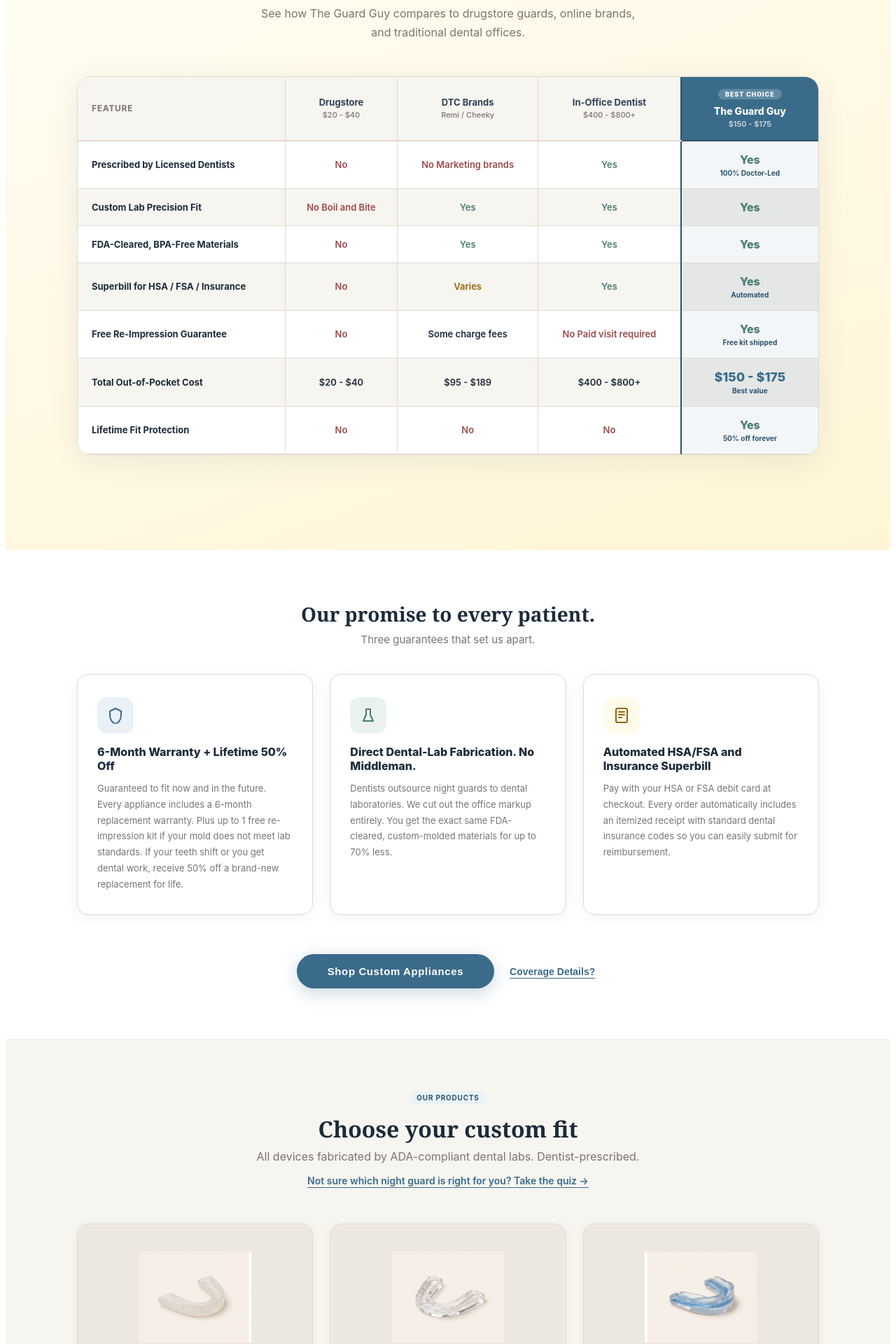
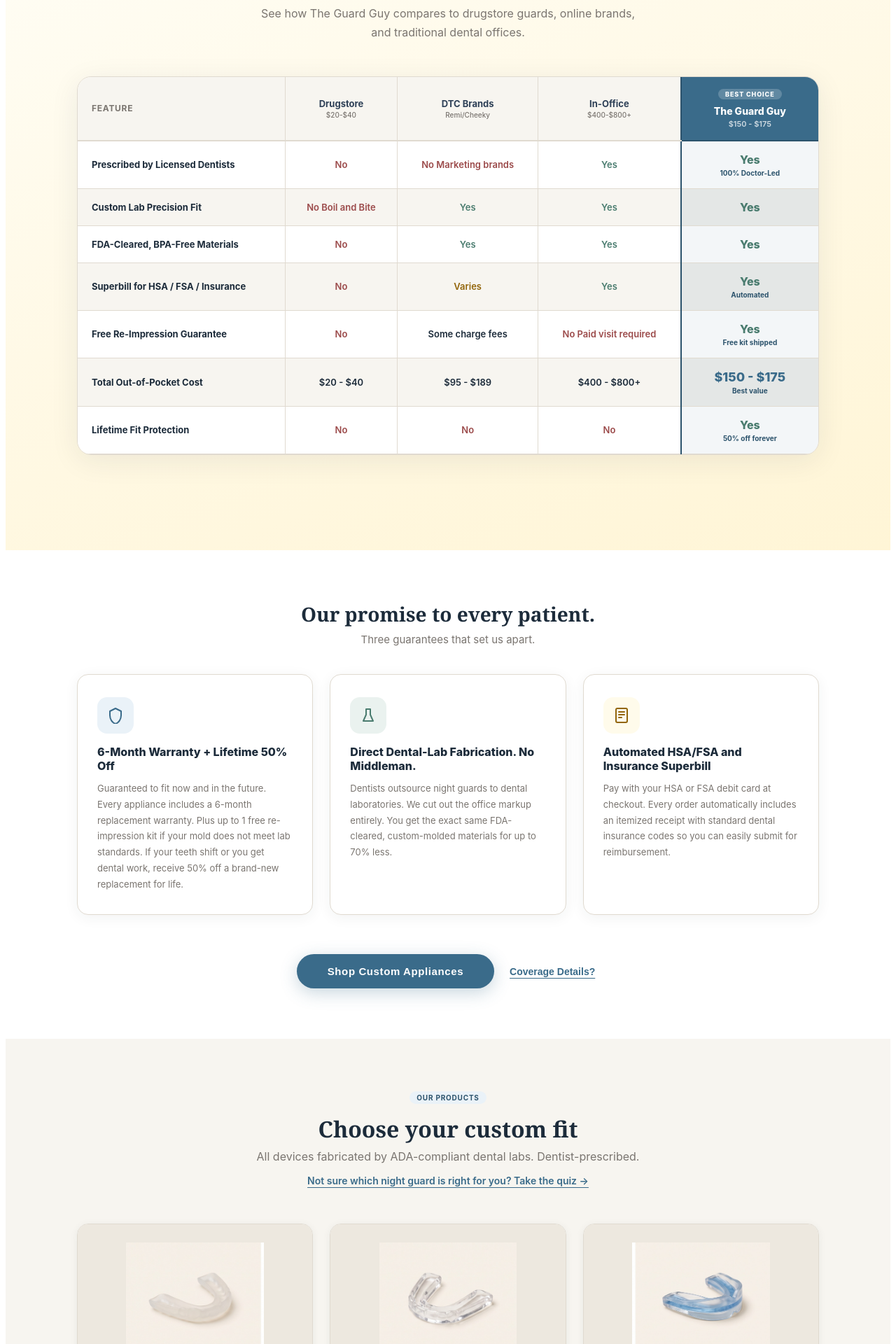
Before and after one commit to brockbenson781-boop/the-guard-guy, a React (Vite) app: page / in a window 1280 px wide. Shown: the part 2740-4660 px from the top of the page at 70% size. Built offline with nearby package versions, Linux system fonts and the light colour scheme.

Commit message:
vercel.json index.html vite.config.js package-lock.json package.json src README.md public dist api

```diff
--- a/src/TheGuardGuy.jsx
+++ b/src/TheGuardGuy.jsx
@@ -2763,15 +2763,15 @@
 
 
 // ── PRODUCT CARD ─────────────────────────────────────────────────────────────
-const ProductCard=({product,onBuy,onLearn})=>(
+const ProductCard=({product,onBuy,onLearn})=>{ const isMobile=useIsMobile(); return (
   <div style={{background:"#fff",borderRadius:16,border:"1.5px solid "+COLORS.border,overflow:"hidden",boxShadow:"0 2px 12px rgba(28,43,58,0.06)",display:"flex",flexDirection:"column",transition:"box-shadow 0.18s"}}
     onMouseEnter={e=>{e.currentTarget.style.boxShadow="0 8px 32px rgba(28,43,58,0.12)";}}
     onMouseLeave={e=>{e.currentTarget.style.boxShadow="0 2px 12px rgba(28,43,58,0.06)";}}>
-    <div style={{background:COLORS.sand,padding:"24px",display:"flex",justifyContent:"center",alignItems:"center",height:160}}>
-      <img src={PRODUCT_IMAGES[product.id]} alt={product.name} style={{maxHeight:130,maxWidth:"90%",objectFit:"contain"}}/>
+    <div style={{background:COLORS.sand,padding:"16px",display:"flex",justifyContent:"center",alignItems:"center",height:180}}>
+      <img src={PRODUCT_IMAGES[product.id]} alt={product.name} style={{height:160,maxWidth:"90%",objectFit:"contain"}}/>
     </div>
     <div style={{padding:"20px 22px 22px",display:"flex",flexDirection:"column",flex:1}}>
-      <h3 style={{fontSize:16,fontWeight:700,color:COLORS.navy,margin:"0 0 8px"}}>{product.name}</h3>
+      <h3 style={{fontSize:isMobile?15:16,fontWeight:700,color:COLORS.navy,margin:"0 0 8px"}}>{product.name}</h3>
       <p style={{fontSize:13,color:COLORS.muted,lineHeight:1.65,margin:"0 0 6px"}}>{product.desc} <button onClick={()=>onLearn&&onLearn(product)} style={{background:"none",border:"none",color:COLORS.clinicalBlue,fontSize:12,fontWeight:600,cursor:"pointer",textDecoration:"underline",textUnderlineOffset:"3px",padding:0,display:"inline",fontFamily:"inherit"}}>Learn more</button></p>
       <div style={{flex:1}}/>
       <div style={{display:"flex",gap:8,marginBottom:16,minHeight:56}}>
@@ -2785,16 +2785,17 @@
       <div style={{paddingTop:14,borderTop:"1px solid "+COLORS.border,marginTop:"auto"}}>
         <div style={{display:"flex",alignItems:"center",justifyContent:"space-between",marginBottom:6}}>
           <div>
-            <span style={{fontSize:22,fontWeight:800,color:COLORS.navy,fontFamily:"Georgia, serif"}}>${product.price}</span>
+            <span style={{fontSize:isMobile?20:22,fontWeight:800,color:COLORS.navy,fontFamily:"Georgia, serif"}}>${product.price}</span>
             <span style={{fontSize:12,color:COLORS.muted,marginLeft:4}}>one-time</span>
           </div>
-          <Btn variant="primary" size="sm" onClick={()=>onBuy(product)}>Get Started</Btn>
+          <Btn variant="primary" size={isMobile?"md":"sm"} onClick={()=>onBuy(product)}>Get Started</Btn>
         </div>
         <div style={{fontSize:10,color:"#92650A",fontWeight:600}}>FSA/HSA eligible - Superbill included</div>
       </div>
     </div>
   </div>
 );
+};
 
 // ── SUPERBILL PAGE ────────────────────────────────────────────────────────────
 const SuperbillPage=({setView})=>{ const isMobile=useIsMobile(); return (
@@ -3193,19 +3194,20 @@
                 <h2 style={{fontSize:"clamp(22px,3.5vw,34px)",fontWeight:800,color:COLORS.navy,fontFamily:"Georgia, serif",margin:"0 0 12px",lineHeight:1.2}}>Why pay $600 at the dentist when you get the same lab fit for $150?</h2>
                 <p style={{fontSize:16,color:COLORS.muted,maxWidth:560,margin:"0 auto",lineHeight:1.7}}>See how The Guard Guy compares to drugstore guards, online brands, and traditional dental offices.</p>
               </div>
-              <div style={{borderRadius:20,overflow:"hidden",border:"1px solid "+COLORS.border,boxShadow:"0 8px 40px rgba(28,43,58,0.08)",marginBottom:64}}>
-                <div style={{overflowX:"auto"}}>
-                  <table style={{width:"100%",borderCollapse:"collapse",minWidth:640}}>
+              <div style={{borderRadius:20,overflow:"hidden",border:"1px solid "+COLORS.border,boxShadow:"0 8px 40px rgba(28,43,58,0.08)",marginBottom:isMobile?32:64}}>
+                {isMobile&&<div style={{background:COLORS.clinicalBlueLight,padding:"8px 16px",fontSize:11,color:COLORS.clinicalBlue,fontWeight:600,textAlign:"center",borderBottom:"1px solid "+COLORS.border}}>← Swipe to compare →</div>}
+                <div style={{overflowX:"auto",WebkitOverflowScrolling:"touch"}}>
+                  <table style={{width:"100%",borderCollapse:"collapse",minWidth:isMobile?500:640}}>
                     <thead>
                       <tr>
-                        <th style={{padding:"20px 20px",background:COLORS.canvas,textAlign:"left",fontSize:12,fontWeight:700,color:COLORS.muted,letterSpacing:"0.06em",textTransform:"uppercase",borderBottom:"2px solid "+COLORS.border,width:"28%"}}>Feature</th>
-                        {[{label:"Drugstore",sub:"$20 - $40"},{label:"DTC Brands",sub:"Remi / Cheeky"},{label:"In-Office Dentist",sub:"$400 - $800+"}].map((col,i)=>(
-                          <th key={i} style={{padding:"20px 16px",background:COLORS.canvas,textAlign:"center",fontSize:13,fontWeight:700,color:COLORS.navyLight,borderBottom:"2px solid "+COLORS.border,borderLeft:"1px solid "+COLORS.border}}>
+                        <th style={{padding:isMobile?"14px 12px":"20px 20px",background:COLORS.canvas,textAlign:"left",fontSize:isMobile?11:12,fontWeight:700,color:COLORS.muted,letterSpacing:"0.06em",textTransform:"uppercase",borderBottom:"2px solid "+COLORS.border,width:"28%"}}>Feature</th>
+                        {[{label:"Drugstore",sub:"$20-$40"},{label:"DTC Brands",sub:"Remi/Cheeky"},{label:"In-Office",sub:"$400-$800+"}].map((col,i)=>(
+                          <th key={i} style={{padding:isMobile?"14px 10px":"20px 16px",background:COLORS.canvas,textAlign:"center",fontSize:isMobile?11:13,fontWeight:700,color:COLORS.navyLight,borderBottom:"2px solid "+COLORS.border,borderLeft:"1px solid "+COLORS.border}}>
                             <div>{col.label}</div>
-                            <div style={{fontSize:11,fontWeight:500,color:COLORS.muted,marginTop:3}}>{col.sub}</div>
+                            <div style={{fontSize:10,fontWeight:500,color:COLORS.muted,marginTop:2}}>{col.sub}</div>
                           </th>
                         ))}
-                        <th style={{padding:"0",background:COLORS.clinicalBlue,textAlign:"center",borderBottom:"2px solid "+COLORS.clinicalBlueDark,borderLeft:"2px solid "+COLORS.clinicalBlueDark,position:"relative",minWidth:160}}>
+                        <th style={{padding:"0",background:COLORS.clinicalBlue,textAlign:"center",borderBottom:"2px solid "+COLORS.clinicalBlueDark,borderLeft:"2px solid "+COLORS.clinicalBlueDark,position:"relative",minWidth:isMobile?120:160}}>
                           <div style={{padding:"12px 16px 16px"}}>
                             <div style={{display:"inline-block",background:"rgba(255,255,255,0.2)",color:"#fff",fontSize:9,fontWeight:800,letterSpacing:"0.1em",textTransform:"uppercase",padding:"2px 10px",borderRadius:20,marginBottom:8}}>Best Choice</div>
                             <div style={{fontSize:14,fontWeight:800,color:"#fff"}}>The Guard Guy</div>
```
Also changed, not shown: 1 other file (tests, documents, lock files or other folders).
